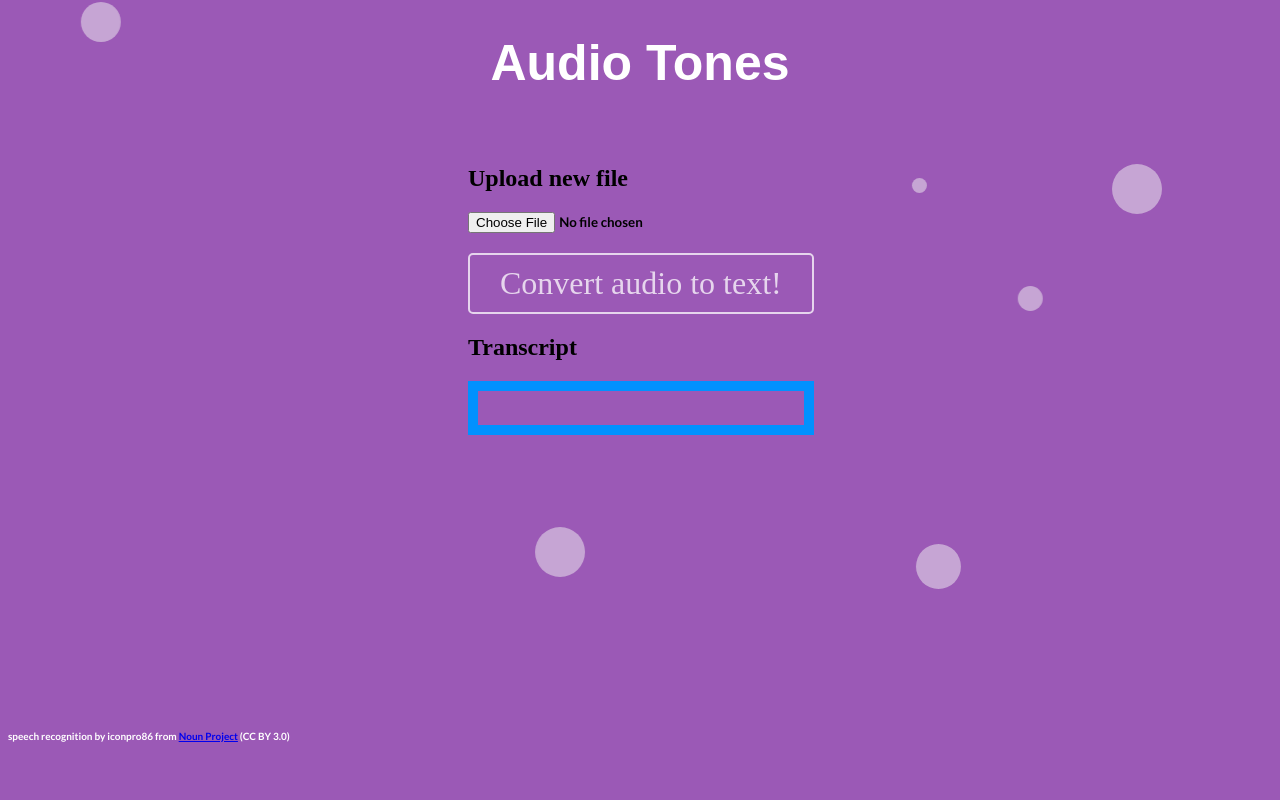
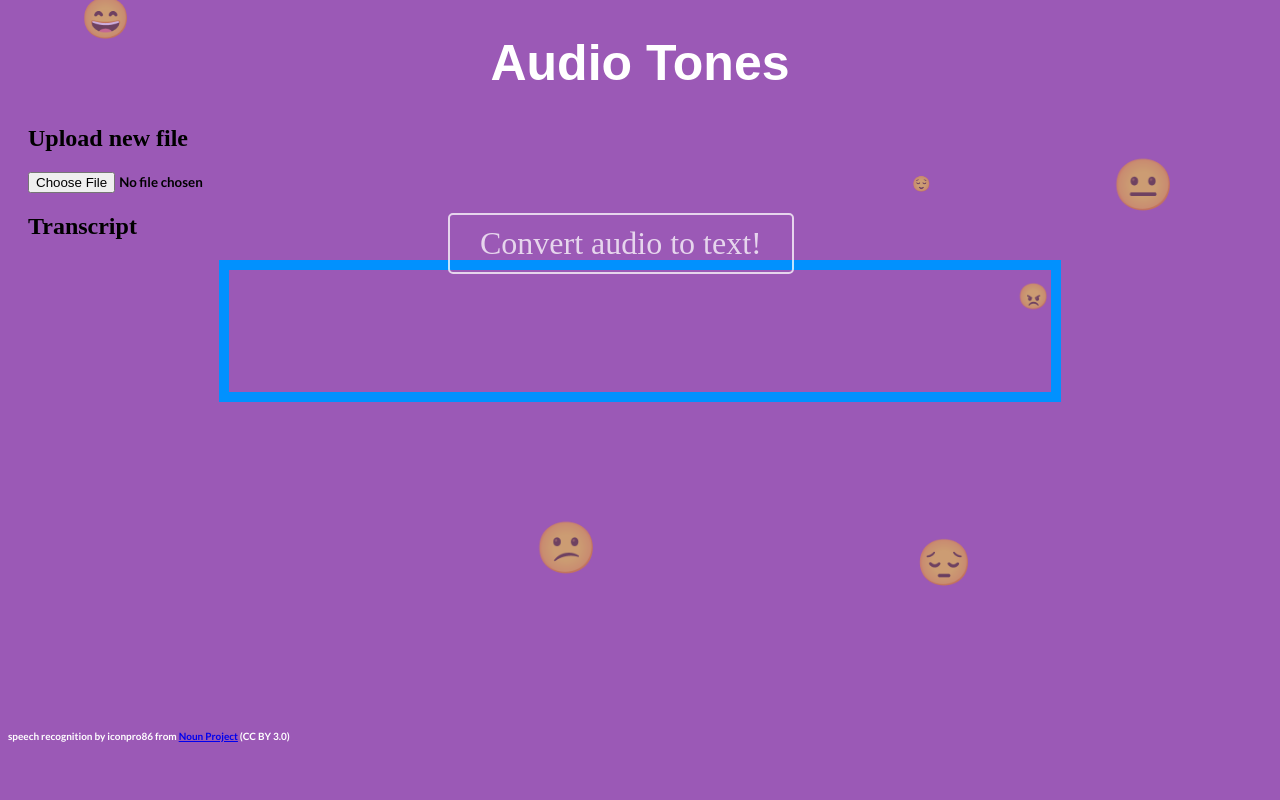
Before and after one commit to nyle-arora/audio-tones, a Flask app: template templates/index.html in a window 1280 px wide. Run offline with Flask 3, Linux system fonts and the light colour scheme; the template is opened without the code that fills it, so the values that code supplies are empty; some web fonts are replaced.

Commit message:
bubbly emojis

```diff
--- a/static/styles/index.css
+++ b/static/styles/index.css
@@ -1,11 +1,6 @@
 h1, p, input {
     font-family: 'Lato', sans-serif;
 }
-
-/* body {
-    background: #4e54c8;
-    background: -webkit-linear-gradient(to left, #8f94fb, #4e54c8);
-} */
 
 .heading {
     width: 100%;
@@ -20,8 +15,6 @@
 
 #speechContainer {
     margin: 20px;
-    position: absolute;
-    left: 35%;
 }
 
 #submitButton {
@@ -34,6 +27,8 @@
     font-family: 'Mooli';
     font-size: 2em;
     opacity: .75;
+    position: absolute;
+    left: 35%;
 }
 
 #submitButton:hover {
@@ -80,86 +75,64 @@
 .bubble{
     position: absolute;
     bottom: 0;
-    background: #f1f1f1;
-    border-radius: 50%;
     opacity: 0.5;
     animation: flying 10s infinite ease-in;
 }
 
 .bubble:nth-child(1){
-    width: 40px;
-    height: 40px;
     left: 10%;
     animation-duration: 8s;
 }
 
 .bubble:nth-child(2){
-    width: 20px;
-    height: 20px;
     left: 20%;
     animation-duration: 5s;
     animation-delay: 1s;
 }
 
 .bubble:nth-child(3){
-    width: 50px;
-    height: 50px;
     left: 35%;
     animation-duration: 10s;
     animation-delay: 2s;
 }
 
 .bubble:nth-child(4){
-    width: 80px;
-    height: 80px;
     left: 50%;
     animation-duration: 7s;
     animation-delay: 0s;
 }
 
 .bubble:nth-child(5){
-    width: 35px;
-    height: 35px;
     left: 55%;
     animation-duration: 6s;
     animation-delay: 1s;
 }
 
 .bubble:nth-child(6){
-    width: 45px;
-    height: 45px;
     left: 65%;
     animation-duration: 8s;
     animation-delay: 3s;
 }
 
 .bubble:nth-child(7){
-    width: 25px;
-    height: 25px;
     left: 75%;
     animation-duration: 7s;
     animation-delay: 2s;
 }
 
 .bubble:nth-child(8){
-    width: 80px;
-    height: 80px;
     left: 80%;
     animation-duration: 6s;
     animation-delay: 1s;
 }
 
 .bubble:nth-child(9){
-    width: 15px;
-    height: 15px;
     left: 70%;
     animation-duration: 9s;
     animation-delay: 0s;
 }
 
 .bubble:nth-child(10){
-    width: 50px;
-    height: 50px;
     left: 85%;
     animation-duration: 5s;
     animation-delay: 3s;
--- a/templates/index.html
+++ b/templates/index.html
@@ -16,16 +16,16 @@
             <h1>Audio Tones</h1>
         </div>
         <div id="background-wrap">
-            <div class="bubble x1"></div>
-            <div class="bubble x2"></div>
-            <div class="bubble x3"></div>
-            <div class="bubble x4"></div>
-            <div class="bubble x5"></div>
-            <div class="bubble x6"></div>
-            <div class="bubble x7"></div>
-            <div class="bubble x8"></div>
-            <div class="bubble x9"></div>
-            <div class="bubble x10"></div>
+            <div style='font-size:40px;' class="bubble x1">&#128516;</div>
+            <div style='font-size:20px;' class="bubble x2">&#128514;</div>
+            <div style='font-size:50px;' class="bubble x3">&#128533;</div>
+            <div style='font-size:80px;' class="bubble x4">&#128529;</div>
+            <div style='font-size:35px;' class="bubble x5">&#128522;</div>
+            <div style='font-size:45px;' class="bubble x6">&#128532;</div>
+            <div style='font-size:25px;' class="bubble x7">&#128544;</div>
+            <div style='font-size:80px;' class="bubble x8">&#128546;</div>
+            <div style='font-size:15px;' class="bubble x9">&#128524;</div>
+            <div style='font-size:50px;' class="bubble x10">&#128528;</div>
         </div>
         <div id="speechContainer">
             <h2>Upload new file</h2>
```
